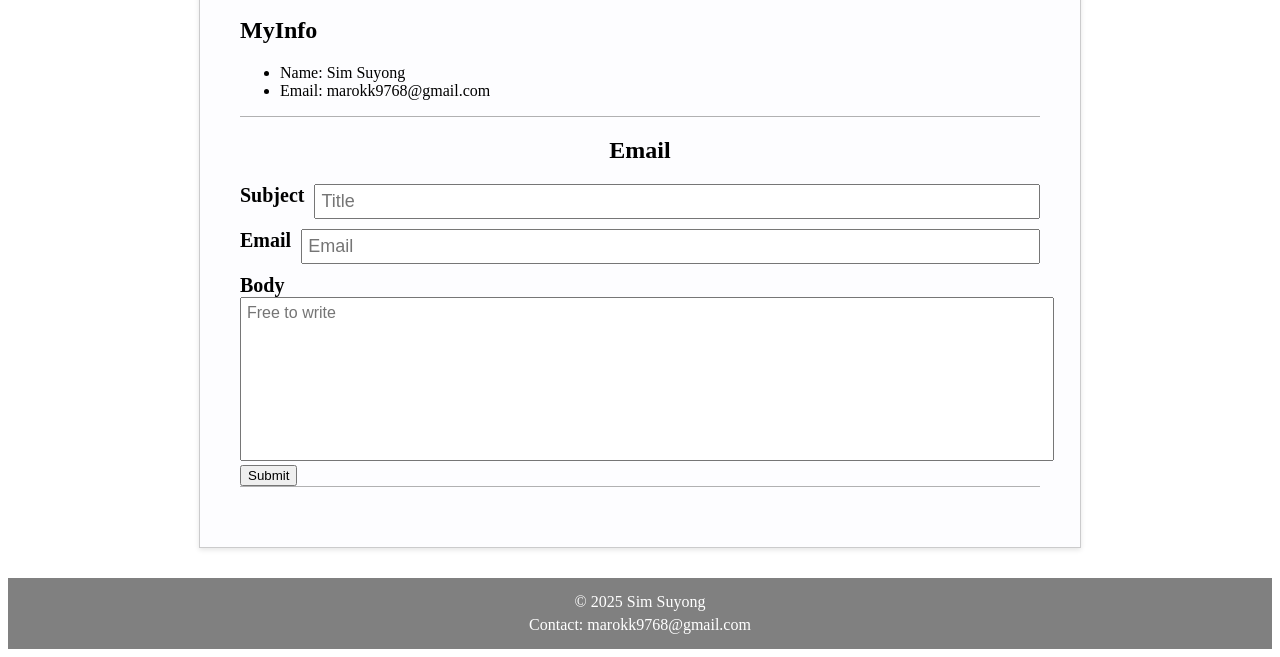
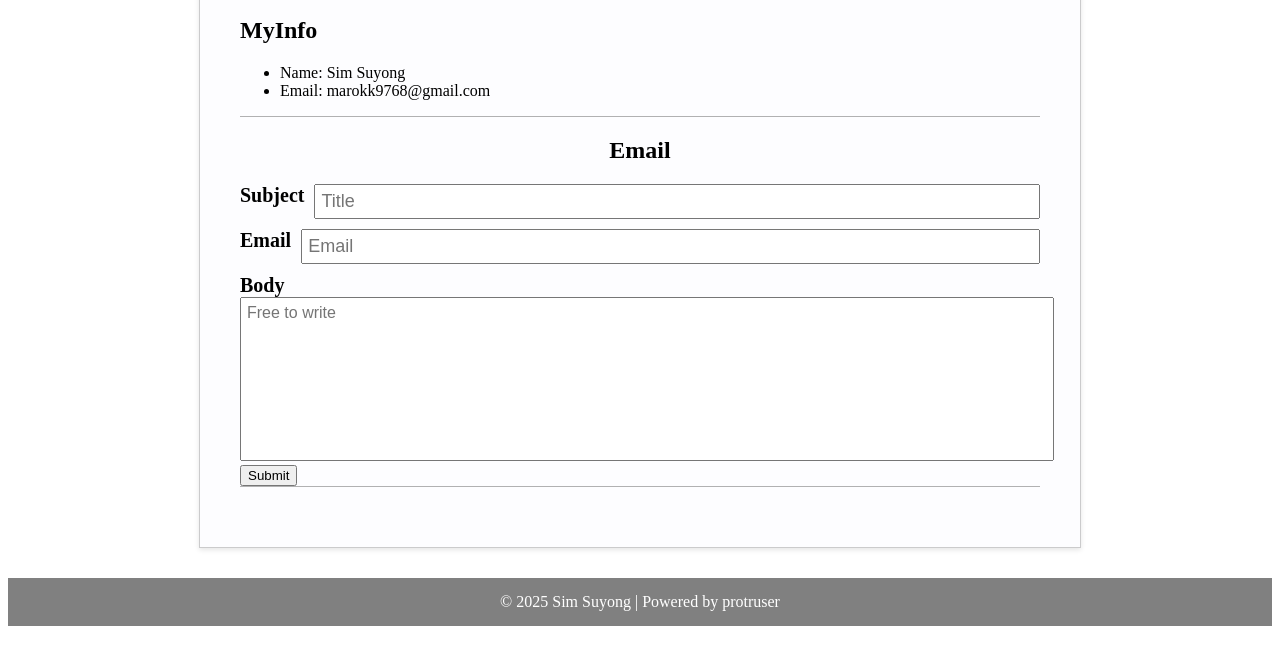
Before and after one commit to protruser/Mypage, a plain HTML site: page Contact.html in a window 1280 px wide. Shown: the part 327-984 px from the top of the page. After the commit the page ends 961 px from the top, so only its background shows below. Drawn offline with Linux system fonts and the light colour scheme.

Commit message:
(feature): edit footer

```diff
--- a/Contact.html
+++ b/Contact.html
@@ -57,8 +57,7 @@
         </div>
 
         <div id="footer">
-            <p>&copy; 2025 Sim Suyong</p>
-            <p>Contact: marokk9768@gmail.com</p>
+            <p>&copy; 2025 Sim Suyong | Powered by protruser</p>
         </div>
     </body>
 </html>
```
Also changed, not shown: Projects.html (+1 -2 lines), Skills.html (+1 -2 lines).
